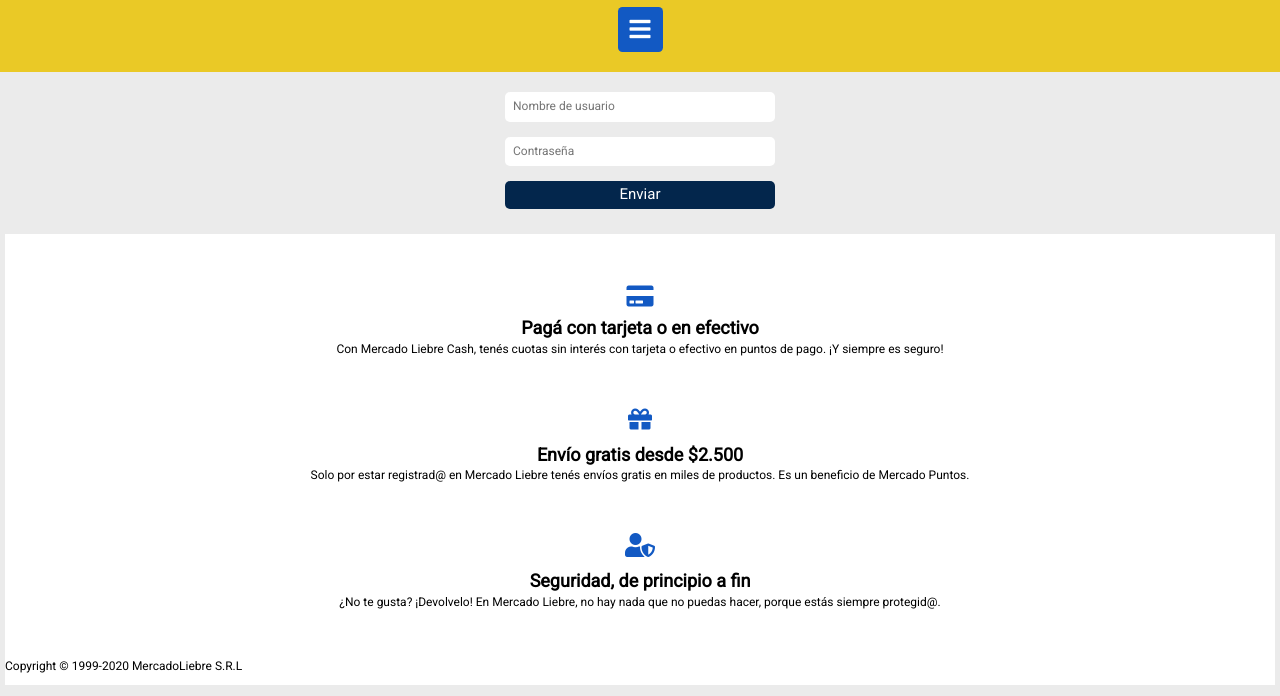
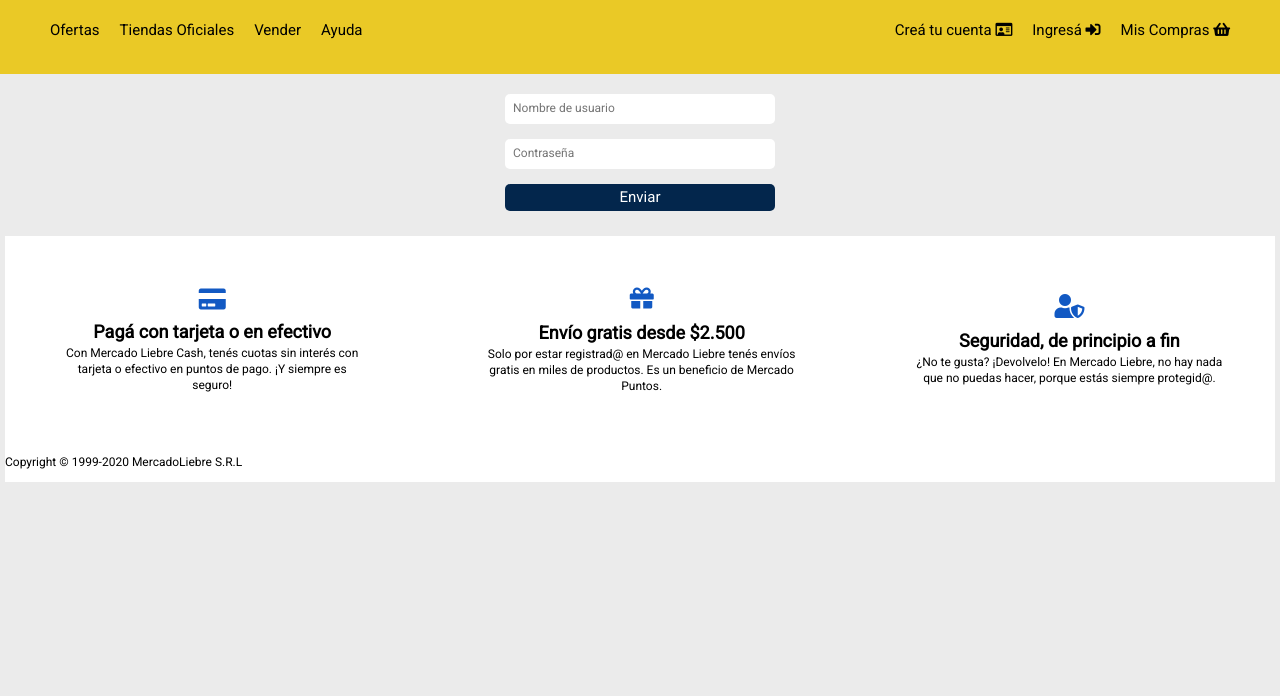
Before and after one commit to damianrod88/mercado-liebre, a website: page views/login.html in a window 1280 px wide. Shown: the part 104-800 px from the top of the page. Drawn offline with Linux system fonts and the light colour scheme.

Commit message:
version6

```diff
--- a/views/login.html
+++ b/views/login.html
@@ -14,8 +14,8 @@
     <link rel="stylesheet" href="/css/normalize.css">
     <link rel="stylesheet" href="/css/theme.css">
     <link rel="stylesheet" href="/css/styles.css">
-    <link rel="stylesheet" href="/css/style-mtablet.css">
     <link rel="stylesheet" href="/css/style-tablet.css">
+    <link rel="stylesheet" href="/css/style-desktop-768.css">
     <link rel="stylesheet" href="/css/style-desktop.css">
 </head>
 
--- a/views/register.html
+++ b/views/register.html
@@ -14,8 +14,8 @@
     <link rel="stylesheet" href="/css/normalize.css">
     <link rel="stylesheet" href="/css/theme.css">
     <link rel="stylesheet" href="/css/styles.css">
-    <link rel="stylesheet" href="/css/style-mtablet.css">
     <link rel="stylesheet" href="/css/style-tablet.css">
+    <link rel="stylesheet" href="/css/style-desktop-768.css">
     <link rel="stylesheet" href="/css/style-desktop.css">
 </head>
 
```
